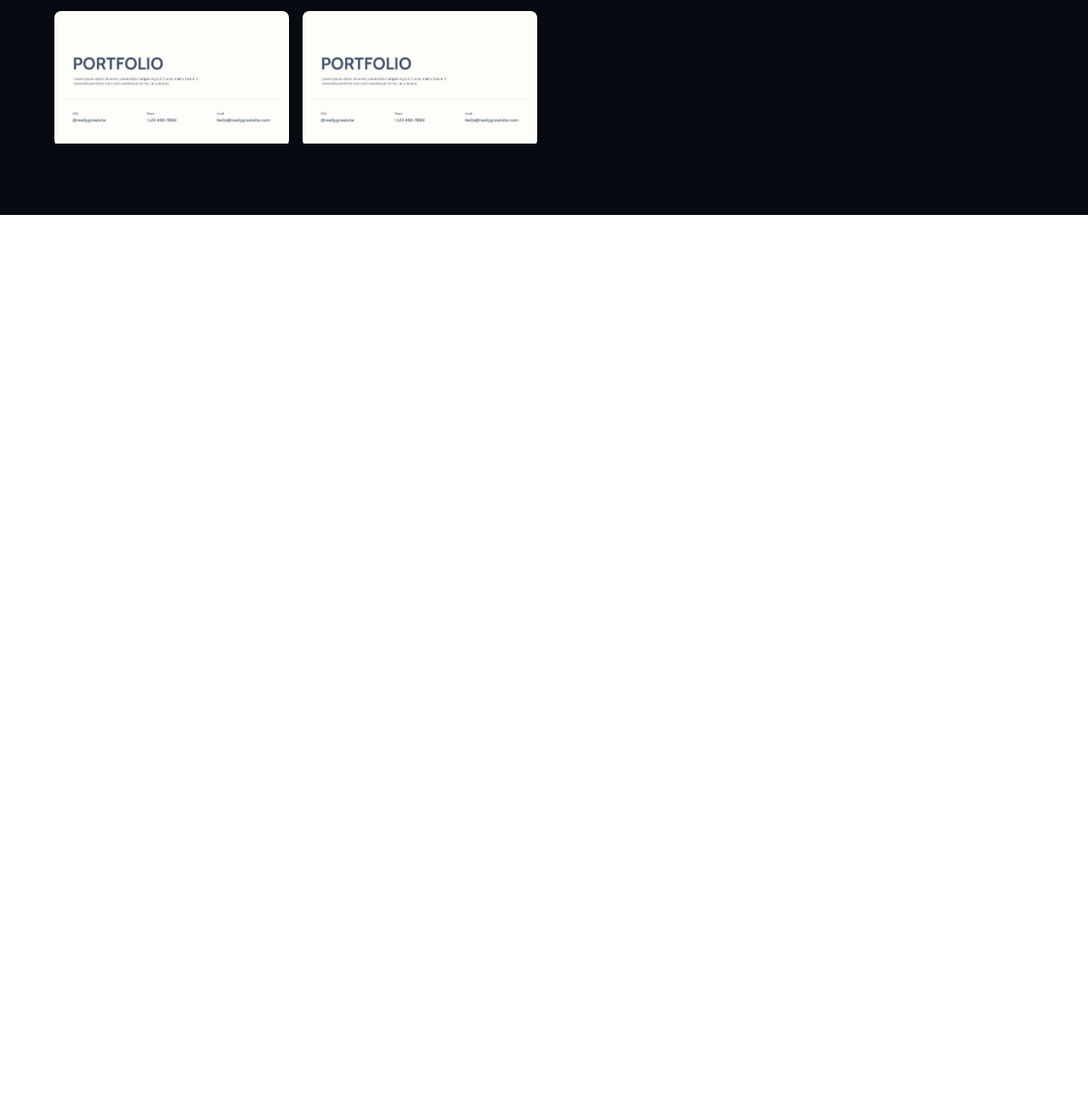
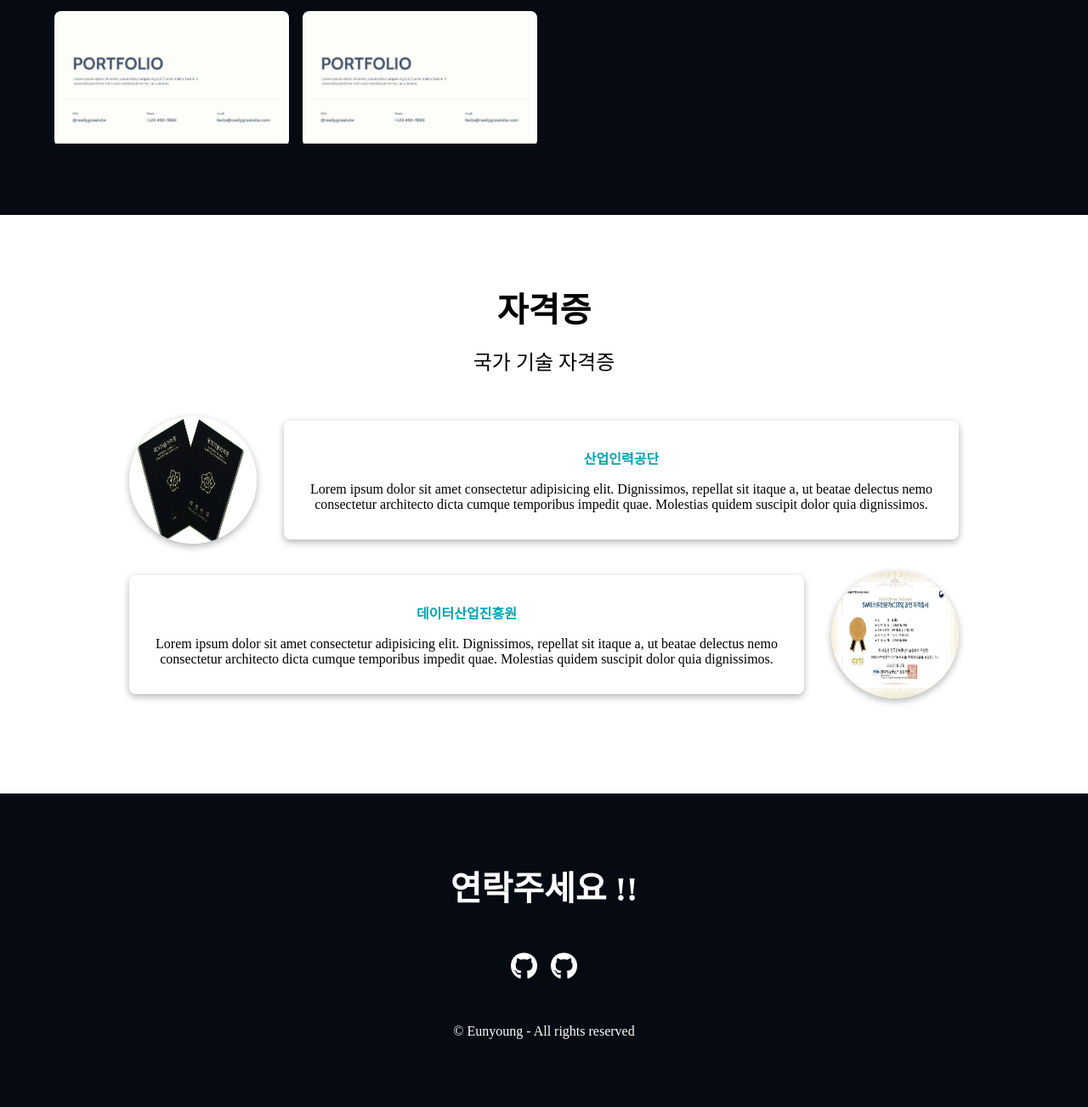
Before and after one commit to eunyoung-study/MySite, a plain HTML site: page index.html in a window 1280 px wide. Shown: the part 3364-4667 px from the top of the page at 85% size. Before the commit the page ends 3617 px from the top, so only its background shows below. Drawn offline with Linux system fonts and the light colour scheme; a web font is replaced by a local one.

Commit message:
모든 section 완료

```diff
--- a/css/styles.css
+++ b/css/styles.css
@@ -392,3 +392,74 @@ button {
   height: 2px;
   background-color: var(--color-accent);
 }
+
+/* license */
+.licenses {
+  margin: 3rem;
+}
+
+.license {
+  display: flex;
+  gap: 2rem;
+  align-items: center;
+  margin-bottom: 2rem;
+}
+
+.license:nth-child(even) .license__img {
+  order: 1;
+}
+
+.license__img {
+  width: 150px;
+  height: 150px;
+  border-radius: 100%;
+  box-shadow: rgb(0, 0, 0, 0.3) 0px 3px 8px;
+}
+
+.license__bubble {
+  padding: 1rem;
+  border-radius: 8px;
+  box-shadow: rgb(0, 0, 0, 0.3) 0px 3px 8px;
+}
+
+.license__bubble__name {
+  color: var(--color-accent);
+  font-weight: bold;
+  filter: brightness(70%);
+}
+
+/* arrow up */
+.arrow-up {
+  background-color: var(--color-primary);
+  position: fixed;
+  bottom: 3rem;
+  right: 3rem;
+  font-size: 3rem;
+  width: 4.5rem;
+  height: 4.5rem;
+  border-radius: 100%;
+  text-align: center;
+  box-shadow: 5px 5px 0px 0px var(--color-accent);
+}
+
+/* footer */
+#contact {
+  background-color: var(--color-primary);
+  color: var(--color-text);
+}
+
+.contact__links {
+  display: flex;
+  justify-content: center;
+  gap: 1rem;
+  padding: 1rem;
+  font-size: 2rem;
+}
+
+.contact__link {
+  transition: color 250ms ease-in;
+}
+
+.contact__link:hover {
+  color: var(--color-accent);
+}
--- a/index.html
+++ b/index.html
@@ -326,9 +326,79 @@
         </div>
       </section>
       <!-- license -->
-      <section id="license"></section>
-      <!-- contact -->
-      <section id="contact"></section>
+      <section id="license" class="section max-container">
+        <h2 class="title">자격증</h2>
+        <p class="description">국가 기술 자격증</p>
+        <ul class="licenses">
+          <li class="license">
+            <img
+              class="license__img"
+              src="/images/license.png"
+              alt="국가기술자격증"
+            />
+            <div class="license__bubble">
+              <p><a class="license__bubble__name" href="#">산업인력공단</a></p>
+              <p>
+                Lorem ipsum dolor sit amet consectetur adipisicing elit.
+                Dignissimos, repellat sit itaque a, ut beatae delectus nemo
+                consectetur architecto dicta cumque temporibus impedit quae.
+                Molestias quidem suscipit dolor quia dignissimos.
+              </p>
+            </div>
+          </li>
+          <li class="license">
+            <img
+              class="license__img"
+              src="/images/license2.png"
+              alt="빅데이터분석기사 자격증"
+            />
+            <div class="license__bubble">
+              <p>
+                <a class="license__bubble__name" href="#">데이터산업진흥원</a>
+              </p>
+              <p>
+                Lorem ipsum dolor sit amet consectetur adipisicing elit.
+                Dignissimos, repellat sit itaque a, ut beatae delectus nemo
+                consectetur architecto dicta cumque temporibus impedit quae.
+                Molestias quidem suscipit dolor quia dignissimos.
+              </p>
+            </div>
+          </li>
+        </ul>
+      </section>
+      <!-- aside -->
+      <aside>
+        <a class="arrow-up" href="#home" title="위로"
+          ><i class="fa-solid fa-arrow-up"></i
+        ></a>
+      </aside>
     </main>
+    <!-- contact -->
+    <footer id="contact" class="section">
+      <div class="max-container">
+        <h2 class="title">연락주세요 !!</h2>
+        <ul class="contact__links">
+          <li>
+            <a
+              class="contact__link"
+              href="https://github.com/eunyoung-study/"
+              target="_blank"
+              title="깃허브"
+              ><i class="fa-brands fa-github"></i
+            ></a>
+          </li>
+          <li>
+            <a
+              class="contact__link"
+              href="https://github.com/eunyoung-study/"
+              target="_blank"
+              title="깃허브"
+              ><i class="fa-brands fa-github"></i
+            ></a>
+          </li>
+        </ul>
+        <p>&copy; Eunyoung - All rights reserved</p>
+      </div>
+    </footer>
   </body>
 </html>
```
Also changed, not shown: images/license.png (added), images/license2.png (added).
